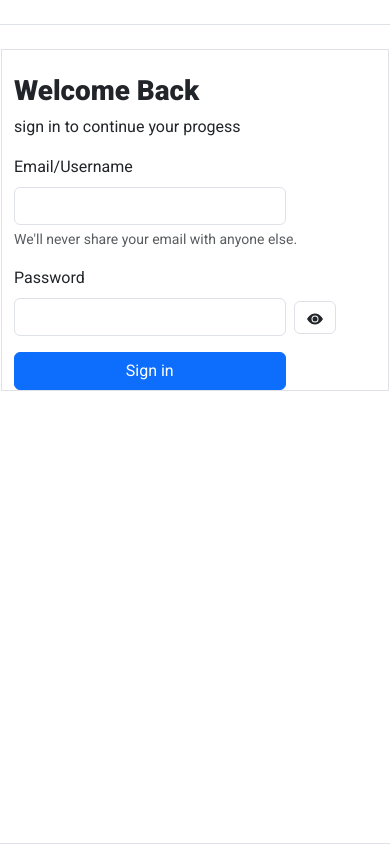
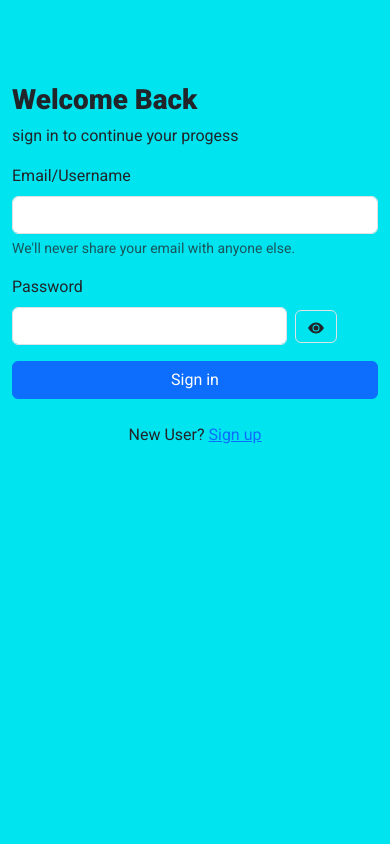
Before and after one commit to Arshad-Shamim/lockit, a React (Vite) app in the folder client/: page /signin in a window 390 px wide. Built offline with nearby package versions, Linux system fonts and the light colour scheme.

Commit message:
make responsive sigin page

```diff
--- a/client/src/App.css
+++ b/client/src/App.css
@@ -10,3 +10,10 @@
     font-weight: 700;
     font-style: normal;
   }
+
+  @media (max-width:900px){
+    #sign_in{
+      background-color: rgb(0, 228, 240);
+      padding-top: 7vh;
+    }
+  }
--- a/client/src/App.jsx
+++ b/client/src/App.jsx
@@ -2,8 +2,7 @@ import { useState } from 'react'
 import reactLogo from './assets/react.svg'
 import viteLogo from '/vite.svg'
 import './App.css'
-
-import Signin from './pages/signin'
+import Signin from './pages/Signin.jsx'
 import {Routes,Route,Navigate} from 'react-router-dom';
 
 function App() {
--- a/client/src/pages/Signin.jsx
+++ b/client/src/pages/Signin.jsx
@@ -26,23 +26,24 @@ export default function Signin() {
                 <img src={image} alt="loding..." style={{minHeight:"100vh"}}/>
             </div>
 
-            <div className='col-lg-6 col-12 mt-4 border'>
-                <div className='container mx-auto mt-4 border'>
-                    <div className='mt-4 w-75'>
+            <div className='col-lg-6 col-12  m-lg-auto mx-auto' id="sign_in">
+                <div className='mx-auto mt-4 container'>
+                    <div className='mt-4 col-lg-8'>
                         <h1 className='roboto-bold' style={{fontWeight:"800"}}>Welcome Back</h1>
                         <p>sign in to continue your progess</p>
                     </div>
 
                     <div className=''>
-                    <form>
+                        <form className='col-lg-8'>
                             <div class="mb-3">
                                 <label for="exampleInputEmail1" class="form-label">Email/Username</label>
-                            <input type="text" name="email_or_user" onChange={(e)=>handleemail(e)} class="form-control w-75" id="exampleInputEmail1" aria-describedby="emailHelp"/>
+                                <input type="text" name="email_or_user" onChange={(e)=>handleemail(e)} class="form-control" id="exampleInputEmail1" aria-describedby="emailHelp"/>
                                 <div id="emailHelp" class="form-text">We'll never share your email with anyone else.</div>
                             </div>
                             <div class="mb-3">
                                 <label for="exampleInputPassword1" class="form-label d-block">Password</label>
-                            <input type={passwordf?"password":"text"} onChange={(e)=>{setPassword(e.target.value)}} class="form-control w-75 d-inline" id="exampleInputPassword1"/>
+                                <div>
+                                    <input type={passwordf?"password":"text"} onChange={(e)=>{setPassword(e.target.value)}} className="form-control d-inline w-75" id="exampleInputPassword1"/>
                                     <span className='d-inline ms-2 btn border' onClick={()=>{setPasswordf(!passwordf)}}>
                                         {(passwordf)?
                                             <>
@@ -60,10 +61,15 @@ export default function Signin() {
                                         }
                                     </span>
                                 </div>
+                            </div>
                             <div class="d-grid gap-2">
-                            <button class="btn btn-primary w-75" type="button">Sign in</button>
+                                <button class="btn btn-primary" type="button">Sign in</button>
                             </div>
                         </form>
+
+                        <div className="text-center col-lg-8 my-4">
+                            <p>New User? <a href="">Sign up</a></p>
+                        </div>
                     </div>
                 </div>
             </div>
```
Lines whose indentation alone changed are shown as unchanged.
